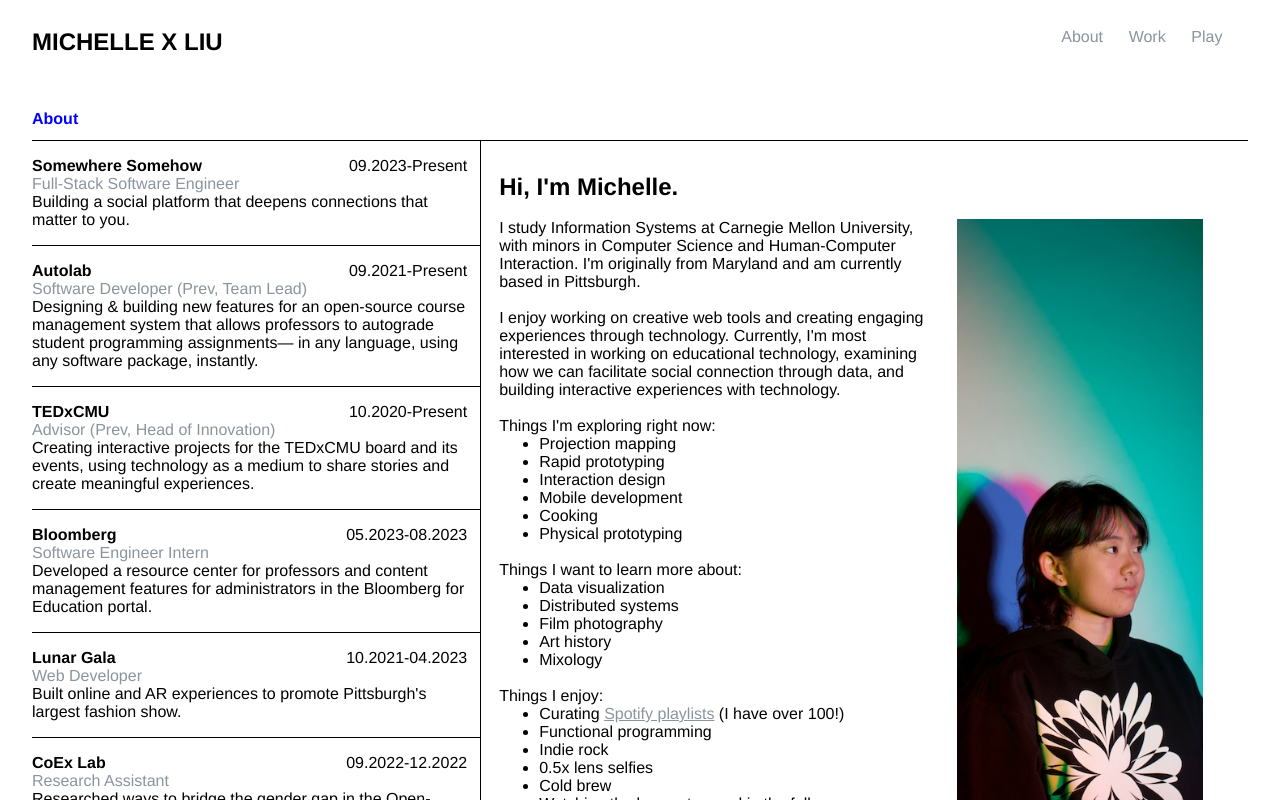
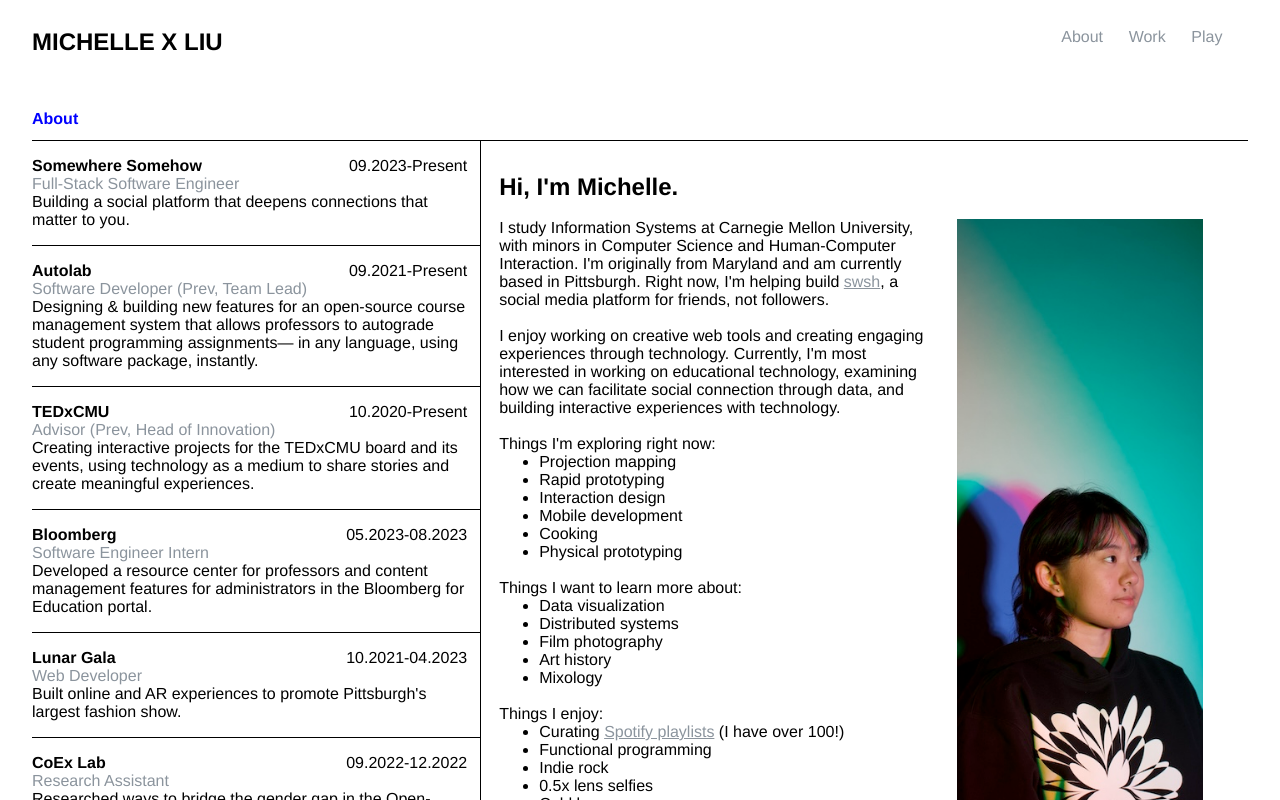
Before and after one commit to michellexliu/michellexliu.github.io, a React (Create React App) app: page /#/ in a window 1280 px wide. Built offline with nearby package versions, Linux system fonts and the light colour scheme.

Commit message:
bio update

```diff
--- a/src/pages/About/About.js
+++ b/src/pages/About/About.js
@@ -24,6 +24,15 @@ export default function About() {
               I study Information Systems at Carnegie Mellon University, with
               minors in Computer Science and Human-Computer Interaction. I'm
               originally from Maryland and am currently based in Pittsburgh.
+              Right now, I'm helping build{' '}
+              <a
+                href="https://www.joinswsh.com/"
+                target="_blank"
+                rel="noreferrer"
+              >
+                swsh
+              </a>
+              , a social media platform for friends, not followers.
             </p>
             <br />
             <p>
```
